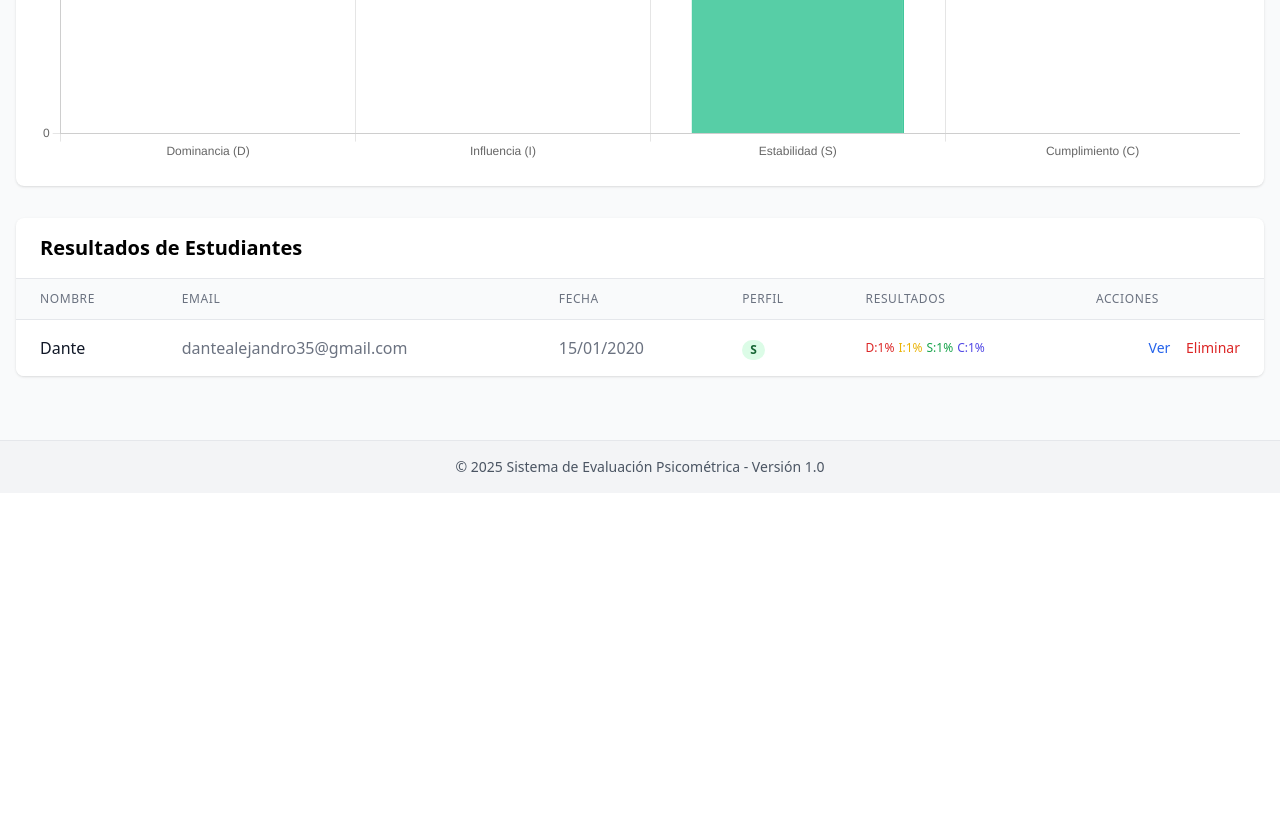
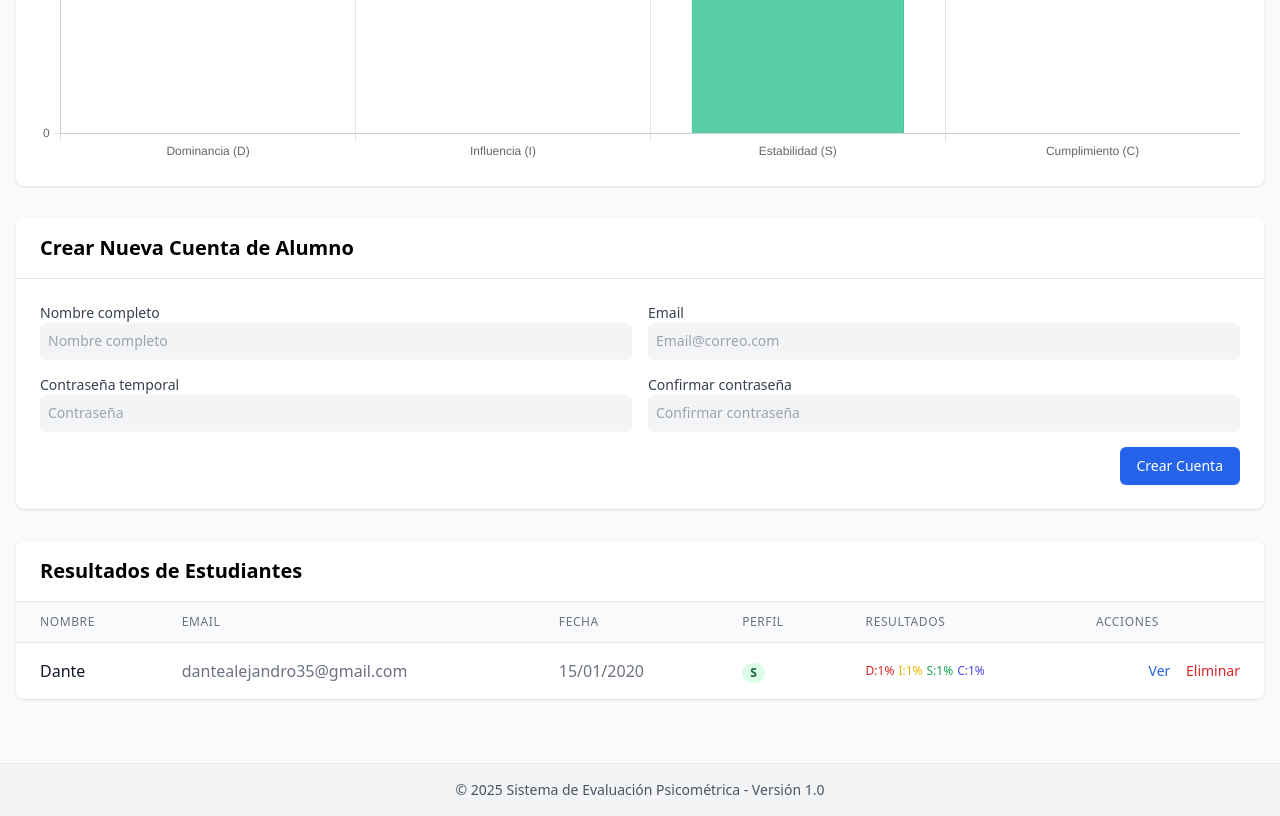
Before and after one commit to Dante6228/psychometric-app, a PHP site: page /web/welcome/dashboard.php in a window 1280 px wide. Shown: the part 934-1750 px from the top of the page. Before the commit the page ends 1406 px from the top, so only its background shows below. Run offline with PHP 8.4, Linux system fonts and the light colour scheme; the visitor is signed in with stand-in values (Sample User, id 1); data comes from the database, SQL or seed files in the repository; tables that the repository leaves empty hold one stand-in row (values such as "Sample post"); style sheets or scripts are compiled from the project's sources; some libraries are stand-ins or nearby versions.

Commit message:
Adición de creación de perfil de alumno

```diff
--- a/web/welcome/dashboard.php
+++ b/web/welcome/dashboard.php
@@ -78,6 +78,22 @@ $colores = [
 
         <!-- Contenido principal -->
         <main class="flex-grow container mx-auto px-4 py-8">
+
+            <!-- Mostrar mensajes de error o éxito -->
+            <?php if (isset($_SESSION['error'])): ?>
+                <div class="bg-red-100 border-l-4 border-red-500 text-red-700 p-4 mb-6" role="alert">
+                    <p class="font-bold">Error</p>
+                    <p><?php echo htmlspecialchars($_SESSION['error']); unset($_SESSION['error']); ?></p>
+                </div>
+            <?php endif; ?>
+
+            <?php if (isset($_SESSION['success'])): ?>
+                <div class="bg-green-100 border-l-4 border-green-500 text-green-700 p-4 mb-6" role="alert">
+                    <p class="font-bold">Éxito</p>
+                    <p><?php echo htmlspecialchars($_SESSION['success']); unset($_SESSION['success']); ?></p>
+                </div>
+            <?php endif; ?>
+
             <div class="mb-8">
                 <h2 class="text-xl font-semibold mb-4">Resumen General</h2>
                 <div class="grid grid-cols-1 md:grid-cols-4 gap-4 mb-6">
@@ -102,6 +118,47 @@ $colores = [
                 <div class="bg-white rounded-lg shadow p-6 mb-6">
                     <h3 class="text-lg font-medium mb-4">Distribución de Perfiles</h3>
                     <canvas id="perfilesChart" height="150"></canvas>
+                </div>
+            </div>
+
+            <!-- Sección para crear nuevos alumnos -->
+            <div class="bg-white rounded-lg shadow overflow-hidden mb-8">
+                <div class="px-6 py-4 border-b border-gray-200">
+                    <h2 class="text-xl font-semibold">Crear Nueva Cuenta de Alumno</h2>
+                </div>
+                <div class="p-6">
+                    <form action="../../php/admin/crear_alumno.php" method="POST" class="space-y-4">
+                        <div class="grid grid-cols-1 md:grid-cols-2 gap-4">
+                            <div>
+                                <label for="nombre" class="block text-sm font-medium text-gray-700">Nombre completo</label>
+                                <input type="text" id="nombre" name="nombre" required placeholder="Nombre completo"
+                                    class="block w-full p-2 bg-gray-100 rounded-md border-gray-300 shadow-sm focus:border-blue-500 focus:ring-blue-500 sm:text-sm outline-none">
+                            </div>
+                            <div>
+                                <label for="email" class="block text-sm font-medium text-gray-700">Email</label>
+                                <input type="email" id="email" name="email" required placeholder="Email@correo.com"
+                                    class="block w-full p-2 bg-gray-100 rounded-md border-gray-300 shadow-sm focus:border-blue-500 focus:ring-blue-500 sm:text-sm outline-none">
+                            </div>
+                        </div>
+                        <div class="grid grid-cols-1 md:grid-cols-2 gap-4">
+                            <div>
+                                <label for="password" class="block text-sm font-medium text-gray-700">Contraseña temporal</label>
+                                <input type="password" id="password" name="password" required placeholder="Contraseña"
+                                    class="block w-full p-2 bg-gray-100 rounded-md border-gray-300 shadow-sm focus:border-blue-500 focus:ring-blue-500 sm:text-sm outline-none">
+                            </div>
+                            <div>
+                                <label for="confirm_password" class="block text-sm font-medium text-gray-700">Confirmar contraseña</label>
+                                <input type="password" id="confirm_password" name="confirm_password" required placeholder="Confirmar contraseña"
+                                    class="block w-full p-2 bg-gray-100 rounded-md border-gray-300 shadow-sm focus:border-blue-500 focus:ring-blue-500 sm:text-sm outline-none">
+                            </div>
+                        </div>
+                        <div class="flex justify-end">
+                            <button type="submit"
+                                    class="inline-flex items-center px-4 py-2 border border-transparent text-sm font-medium rounded-md shadow-sm text-white bg-blue-600 hover:bg-blue-700 focus:outline-none focus:ring-2 focus:ring-offset-2 focus:ring-blue-500">
+                                Crear Cuenta
+                            </button>
+                        </div>
+                    </form>
                 </div>
             </div>
 
```
Also changed, not shown: php/admin/crear_alumno.php (added, +79 -0 lines).
